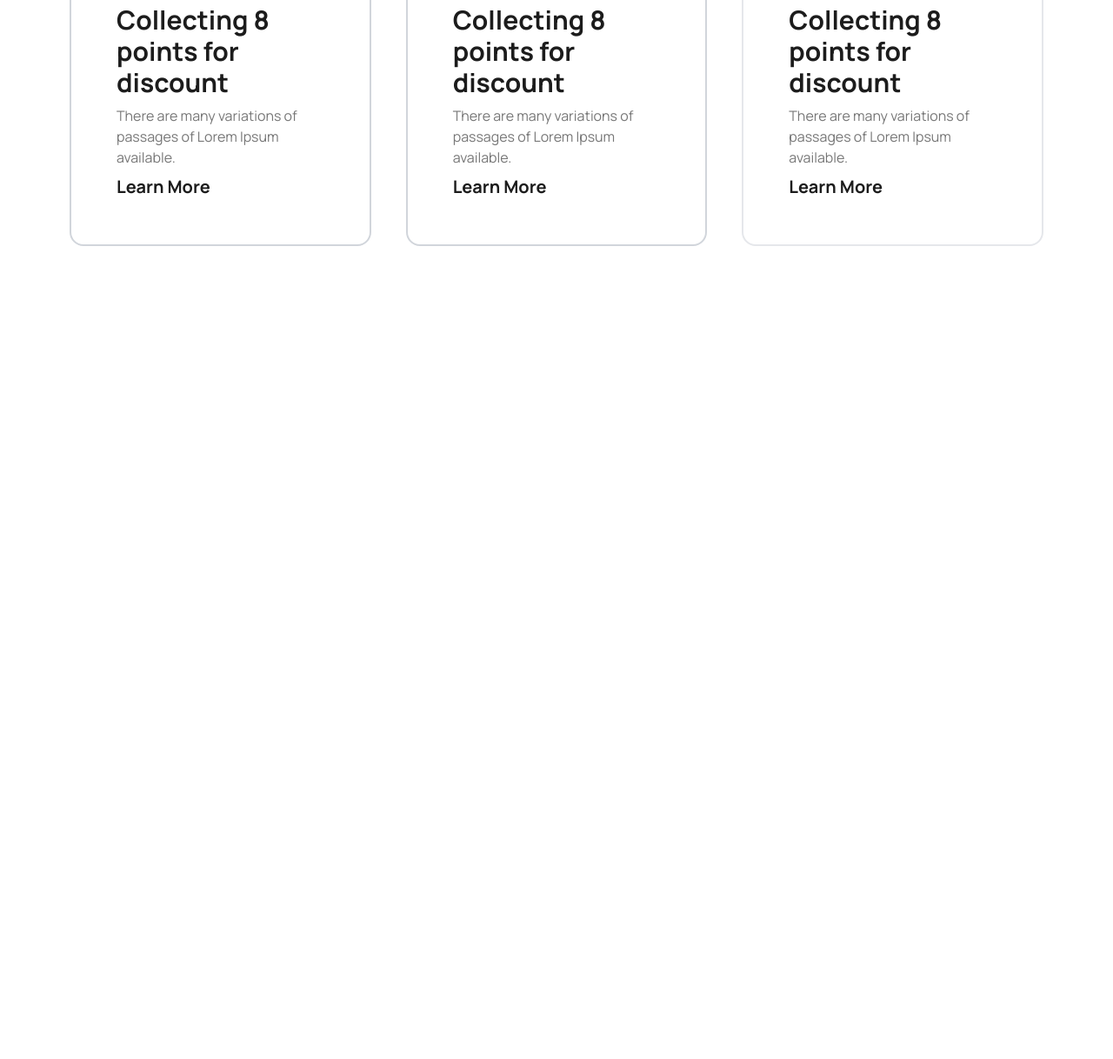
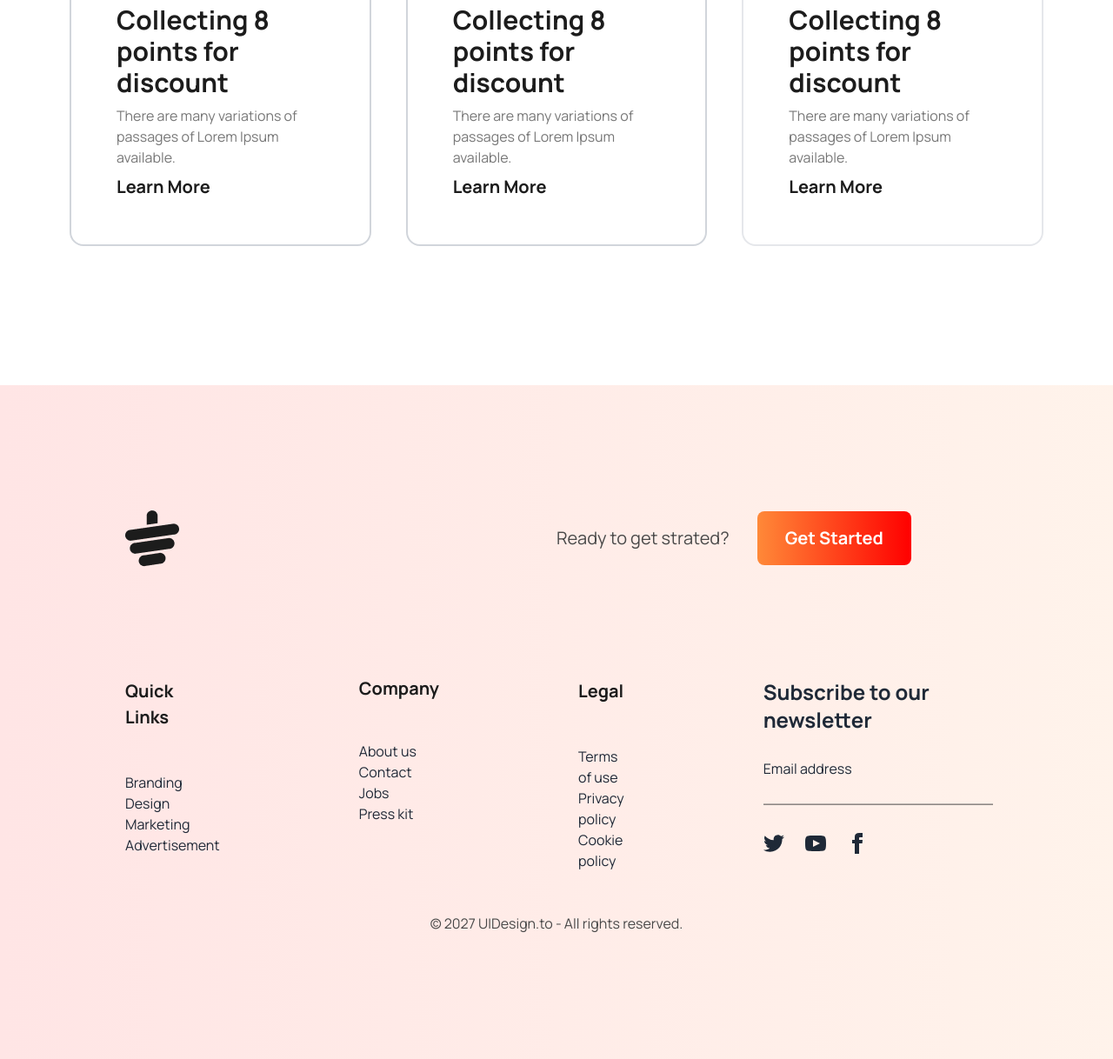
Before and after one commit to mashuq0068/Tea-house-project, a plain HTML site: page index.html in a window 1280 px wide. Shown: the part 3385-4603 px from the top of the page at 87% size. Before the commit the page ends 3684 px from the top, so only its background shows below. Drawn offline with nearby package versions, Linux system fonts and the light colour scheme.

Commit message:
added the footer

```diff
--- a/index.html
+++ b/index.html
@@ -235,7 +235,62 @@
     </div>
 </section>
     </main>
-    <footer>
+    <footer class="mt-36 container mx-auto  #FF00001A bg-gradient-to-r from-[#FF00001A] to-[#FF89381A] p-8 md:p-36 relative ">
+
+        <div class="footer-icon flex flex-col md:flex-row md:text-center  justify-between items-center mb-16 lg:space-y-0 space-y-10 text-center">
+          <div class="flex-1 ">
+            <img src="./tea-house-resources/images/Frame.png" alt="">
+          </div class="flex-1">
+          <div class="space-x-8 flex flex-col md:flex-row flex-1 items-center md:space-y-0 space-y-10">
+            <p class="text-[20px] text-footer-light">Ready to get strated?</p>
+            <button class="bg-gradient-to-r from-[#FF8938] to-[#F00]
+            text-[#FFF] border-none font-semibold text-[20px] px-8 py-4 rounded-lg ">Get Started</button>
+          </div>
+        </div>
+
+       <div class="grid grid-cols-2 gap-5 md:flex  md:gap-10 lg:gap-40  mx-auto  md:flex-row  ">
+        <div class="mt-16 flex flex-col">
+          <span class=" text-bolder font-bold text-[20px]">Quick Links</span>
+          <a class=" link link-hover mt-12 text-base">Branding</a>
+          <a class="link link-hover text-base ">Design</a>
+          <a class="link link-hover text-base">Marketing</a>
+          <a class="link link-hover text-base">Advertisement</a>
+        </div>
+        <div class="mt-16 text-base flex flex-col">
+          <span class=" text-[#1C1C1C] font-bold text-[20px]">Company</span>
+          <a class="link link-hover mt-12 vtext-base">About us</a>
+          <a class="link link-hover text-base">Contact</a>
+          <a class="link link-hover text-base">Jobs</a>
+          <a class="link link-hover text-base">Press kit</a>
+        </div>
+        <div class="mt-16 flex flex-col">
+          <span class=" text-bolder font-bold text-[20px] ">Legal</span>
+          <a class="link link-hover mt-12 text-base">Terms of use</a>
+          <a class="link link-hover text-base">Privacy policy</a>
+          <a class="link link-hover text-base">Cookie policy</a>
+        </div>
+        <div class="flex  flex-col space-y-8 mt-16 ">
+          <div class="space-y-7">
+            <h1 class="font-bold text-lg lg:text-2xl ">Subscribe to our <br> newsletter</h1>
+          <p class="text-base font-footer-light font-light text-left">Email address </p>
+          <img class="w-[30%] lg:w-[100%]" src="./tea-house-resources/images/Vector 40.png" alt="">
+          </div>
+
+          <div class="grid grid-flow-col gap-6 -mb-24 mr-36">
+            <a><svg xmlns="http://www.w3.org/2000/svg" width="24" height="24" viewBox="0 0 24 24" class="fill-current"><path d="M24 4.557c-.883.392-1.832.656-2.828.775 1.017-.609 1.798-1.574 2.165-2.724-.951.564-2.005.974-3.127 1.195-.897-.957-2.178-1.555-3.594-1.555-3.179 0-5.515 2.966-4.797 6.045-4.091-.205-7.719-2.165-10.148-5.144-1.29 2.213-.669 5.108 1.523 6.574-.806-.026-1.566-.247-2.229-.616-.054 2.281 1.581 4.415 3.949 4.89-.693.188-1.452.232-2.224.084.626 1.956 2.444 3.379 4.6 3.419-2.07 1.623-4.678 2.348-7.29 2.04 2.179 1.397 4.768 2.212 7.548 2.212 9.142 0 14.307-7.721 13.995-14.646.962-.695 1.797-1.562 2.457-2.549z"></path></svg></a>
+            <a><svg xmlns="http://www.w3.org/2000/svg" width="24" height="24" viewBox="0 0 24 24" class="fill-current"><path d="M19.615 3.184c-3.604-.246-11.631-.245-15.23 0-3.897.266-4.356 2.62-4.385 8.816.029 6.185.484 8.549 4.385 8.816 3.6.245 11.626.246 15.23 0 3.897-.266 4.356-2.62 4.385-8.816-.029-6.185-.484-8.549-4.385-8.816zm-10.615 12.816v-8l8 3.993-8 4.007z"></path></svg></a>
+            <a><svg xmlns="http://www.w3.org/2000/svg" width="24" height="24" viewBox="0 0 24 24" class="fill-current"><path d="M9 8h-3v4h3v12h5v-12h3.642l.358-4h-4v-1.667c0-.955.192-1.333 1.115-1.333h2.885v-5h-3.808c-3.596 0-5.192 1.583-5.192 4.615v3.385z"></path></svg></a>
+          </div>
+        </div>
+
+       </div>
+       <div class="text-center mt-12 ">
+        <p class="text-base text-footer-light">© 2027 UIDesign.to - All rights reserved.</p>
+       </div>
+
+
+
+
 
     </footer>
 </body>
```
Also changed, not shown: tea-house-resources/images/Frame.png (added), tea-house-resources/images/Vector 40.png (added).
